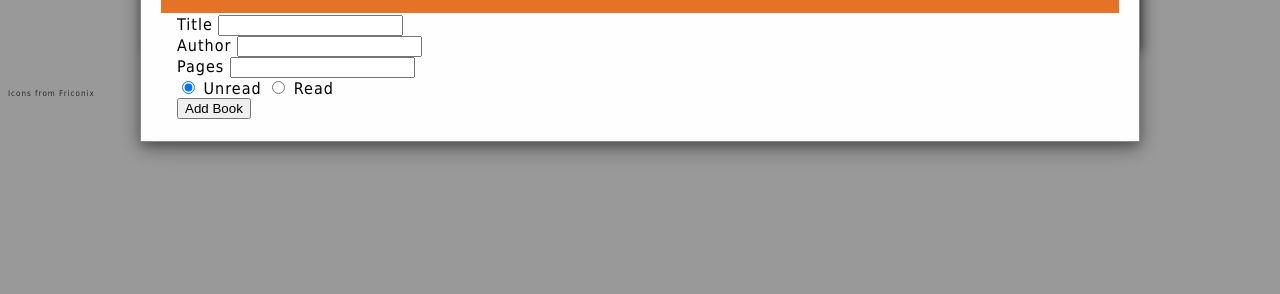
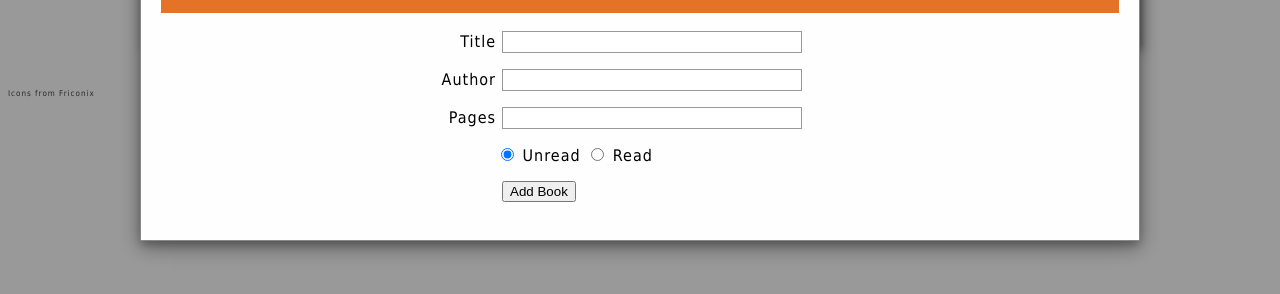
Before and after one commit to keshav-c/js-library, a website: page index.html in a window 1280 px wide. Both pictures are taken after a click on the button "New Book". Shown: the part 272-566 px from the top of the page. Drawn offline with Linux system fonts and the light colour scheme.

Commit message:
Style add book form

```diff
--- a/app.js
+++ b/app.js
@@ -74,7 +74,6 @@ function renderList() {
 
 // eslint-disable-next-line no-unused-vars
 addForm.addEventListener('submit', (event) => {
-  event.preventDefault();
   const myLibrary = JSON.parse(localStorage.getItem('myLibrary')) || [];
   const len = myLibrary.length;
   const id = (len === 0) ? 0 : myLibrary[len - 1].id + 1;
--- a/index.html
+++ b/index.html
@@ -37,13 +37,15 @@
                       <label for="pages-input">Pages</label>
                       <input type="number" id="pages-input" name="pages">
                     </div>
-                    <div>
+                    <div class="radio-group">
                       <input type="radio" id="unread-input" name="read" value="0" checked>
                       <label for="unread-input">Unread</label>
                       <input type="radio" id="read-input" name="read" value="1">
                       <label for="read-input">Read</label>
                     </div>
+                    <div>
                       <input type="submit" value="Add Book">
+                    </div>
                   </form>
                 </div>
               </div>
--- a/styles.css
+++ b/styles.css
@@ -150,6 +150,47 @@ h1, h2 {
   cursor: pointer;
 }
 
+#add-form {
+  margin: 0 auto;
+  padding: 1em;
+  width: 500px;
+}
+
+#add-form div + div {
+  margin-top: 1em;
+}
+
+label[for="title-input"],
+label[for="author-input"],
+label[for="pages-input"] {
+  display: inline-block;
+  width: 90px;
+  text-align: right;
+}
+
+#title-input,
+#author-input,
+#pages-input {
+  font: 1em sans-serif;
+  width: 300px;
+  box-sizing: border-box;
+  border: 1px solid #999;
+}
+
+#title-input:focus,
+#author-input:focus,
+#pages-input:focus {
+  border-color: black;
+}
+
+#add-form .radio-group {
+  margin-left: 90px;
+}
+
+#add-form input[type="submit"] {
+  margin-left: 96px;
+}
+
 #list ul {
   list-style-type: none;
   padding: 0;
```
Lines whose indentation alone changed are shown as unchanged.
